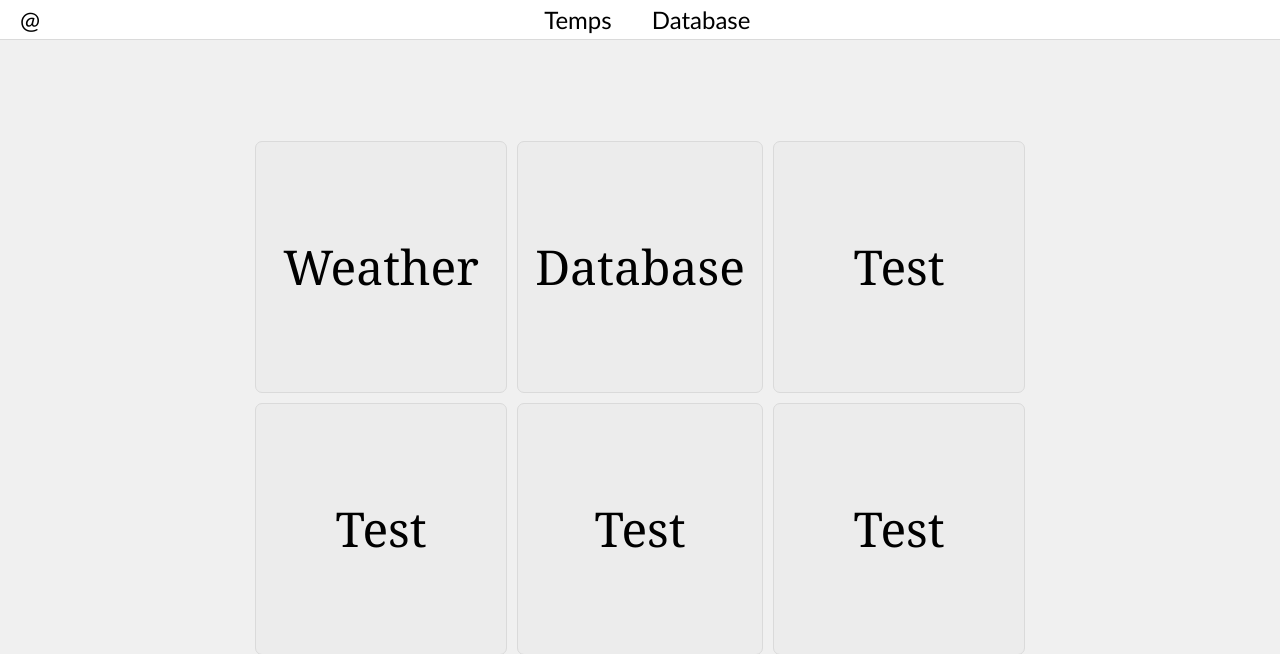
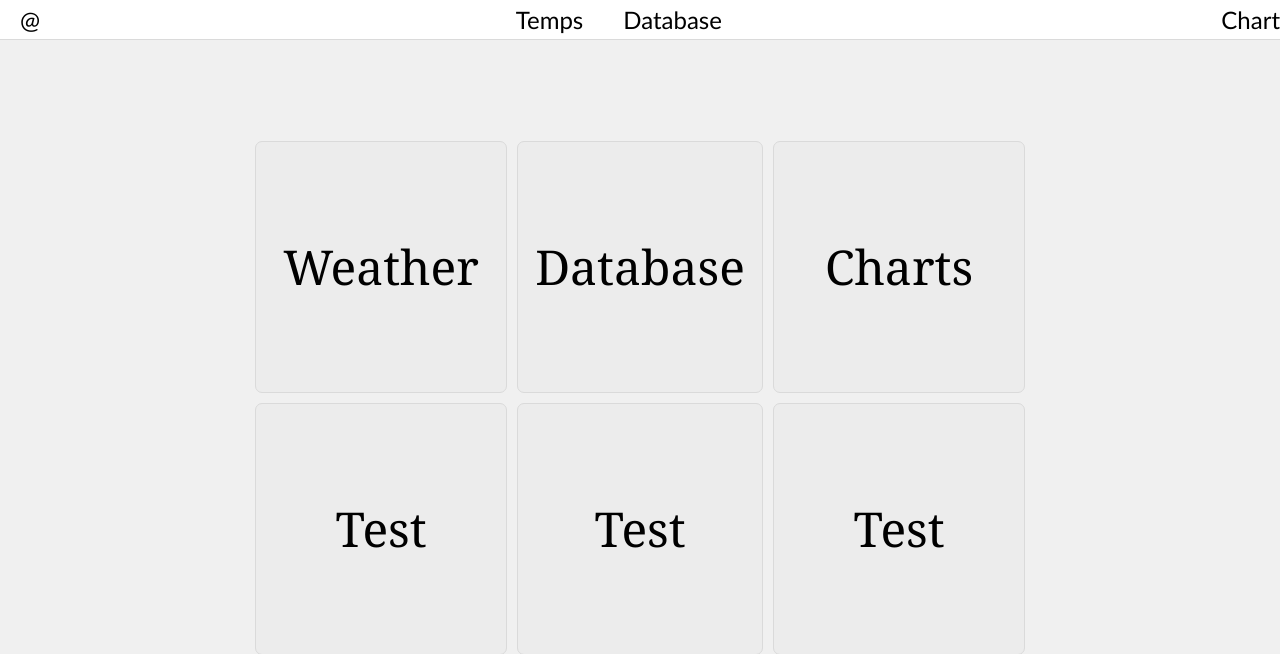
Before and after one commit to Mongolow/Projekt, a Flask app: page / in a window 1280 px wide. Shown: the top 654 px of the page. Run offline with Flask 3, Linux system fonts and the light colour scheme.

Commit message:
charts url for Line charts

```diff
--- a/app.py
+++ b/app.py
@@ -138,9 +138,10 @@ def delete_measurement(measure_id):
     db.commit()
     return redirect(url_for("database"))
 
-@app.route("/temp/plot", methods=['POST', 'GET'])
-def temp_plot():
-    chart  = pygal.Bar()
+@app.route("/charts", methods=['POST', 'GET'])
+def chart():
+    # TEMPERATURE
+    chart  = pygal.Line()
     chart.title = 'Temperature'
     db = get_db()
     rows = db.execute("SELECT temp FROM measurements").fetchall()
@@ -153,7 +154,37 @@ def temp_plot():
     temps = [row['temp'] for row in rows]
     chart.add('Temperature', temps)
     chart.render_to_png('static/temp_plot.png')
-    return render_template('temp_plot.html', image_url='static/temp_plot.svg')
+    # HUM
+    chart2  = pygal.Line()
+    chart2.title = 'Humidity'
+    db = get_db()
+    rows = db.execute("SELECT hum FROM measurements").fetchall()
+    dates = db.execute("SELECT created_at FROM measurements").fetchall()
+    dates_hours = []
+    for date in dates:
+        date = date[0][11:16]
+        dates_hours.append(date)
+    chart2.x_labels = dates_hours
+    hums = [row['hum'] for row in rows]
+    chart2.add('Humidity', hums)
+    chart2.render_to_png('static/hum_plot.png')
+    # PRESSURE
+    chart3  = pygal.Line()
+    chart3.title = 'Pressure'
+    db = get_db()
+    rows = db.execute("SELECT press FROM measurements").fetchall()
+    dates = db.execute("SELECT created_at FROM measurements").fetchall()
+    dates_hours = []
+    for date in dates:
+        date = date[0][11:16]
+        dates_hours.append(date)
+    chart3.x_labels = dates_hours
+    presses = [row['press'] for row in rows]
+    chart3.add('Pressure', presses)
+    chart3.render_to_png('static/press_plot.png')
+    # RENDER TEMPLATE
+    return render_template('temp_plot.html')
+
 
 
 if __name__ == '__main__':    app.run(host='0.0.0.0', port=5001, debug=True) # uruchamia serwer Flask na porcie 5001, dostępny dla wszystkich interfejsów sieciowych.
--- a/templates/index.html
+++ b/templates/index.html
@@ -19,6 +19,9 @@
         <div class="db-page header-component">
             <a href="{{ url_for('database') }}">Database</a>
         </div>
+        <div class="chart-page header-component">
+            <a href="{{ url_for('chart') }}">Chart</a>
+        </div>
     </header>
 
     {% block content %}
@@ -26,7 +29,7 @@
         <div class="row">
             <div class="tile-1 tiles"><div class="test-tile temp-tile"><a href="{{ url_for('weather') }}">Weather</a></div></div>
             <div class="tile-2 tiles"><div class="test-tile"><a href="{{ url_for('database') }}">Database</a></div></div>
-            <div class="tile-3 tiles"><div class="test-tile">Test</div></div>
+            <div class="tile-3 tiles"><div class="test-tile"><a href="{{ url_for('chart')}}">Charts</a></div></div>
         </div>
 
         <div class="row">
--- a/templates/temp_plot.html
+++ b/templates/temp_plot.html
@@ -3,4 +3,8 @@
     {% block content %}
     <p style="color:rgb(218, 0, 207); margin: 20px ;">Temperature Plot</p>
     <img src="{{ url_for('static', filename='temp_plot.png') }}" alt="Temperature Plot">
+    <p style="color:rgb(218, 0, 207); margin: 20px ;">Humidity Plot</p>
+    <img src="{{ url_for('static', filename='hum_plot.png') }}" alt="Humidity Plot">
+    <p style="color:rgb(218, 0, 207); margin: 20px ;">Pressure Plot</p>
+    <img src="{{ url_for('static', filename='press_plot.png') }}" alt="Pressure Plot">
     {% endblock %}
```
Also changed, not shown: static/hum_plot.png (added), static/press_plot.png (added), static/temp_plot.png.
